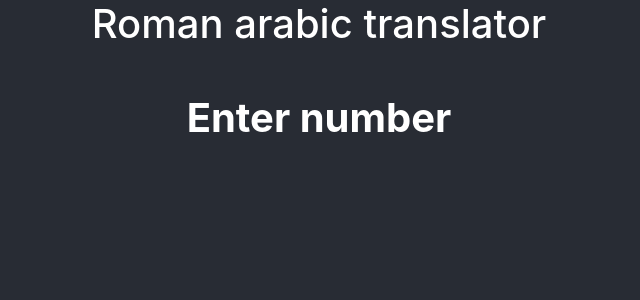
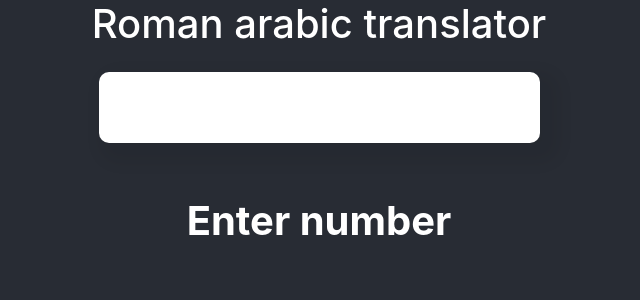
Before and after one commit to jakvitov/roman-arabic-translator-react, a React (Create React App) app: page / in a window 1280 px wide. Shown: the top 300 px of the page, without its empty margins (321-961 px from the left). Built offline with nearby package versions, Linux system fonts and the light colour scheme.

Commit message:
Input field component setup

```diff
--- a/src/componenets/InputField.js
+++ b/src/componenets/InputField.js
@@ -1,4 +1,10 @@
 function InputField(props) {
+
+    function handleChange(e){
+        props.setInputNumber(e.target.value);
+    }
+
+    return <input type="text" id="inputField" aria-label="Enter number" onChange={handleChange}/>;
 
 }
 export default InputField;
```
